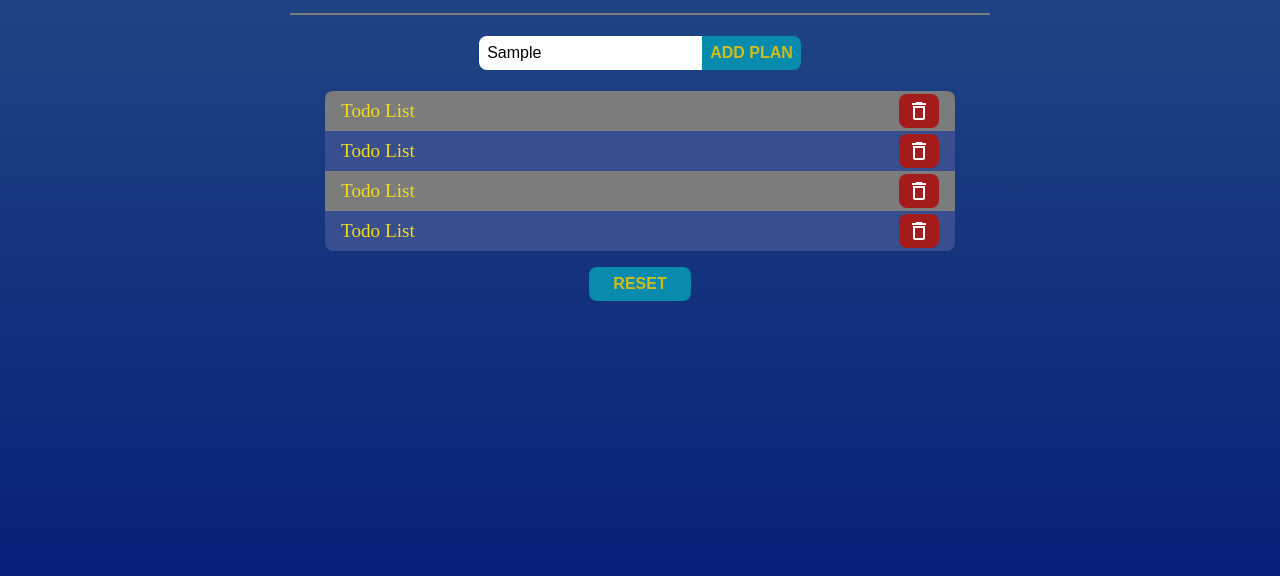
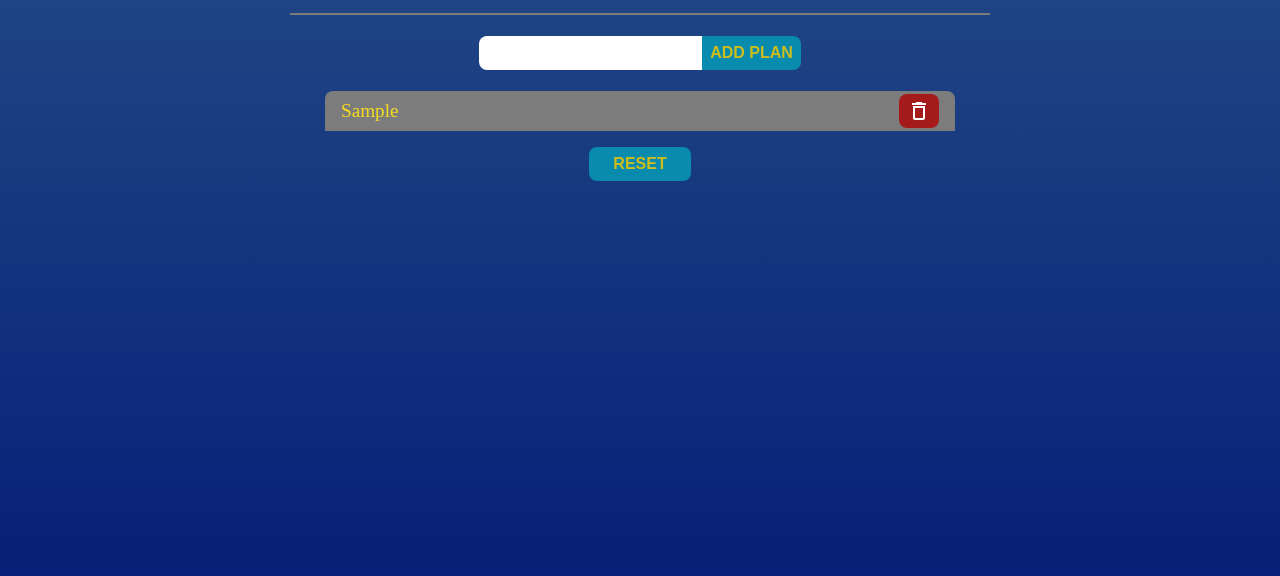
Before and after one commit to Makinloot/ToDo, a plain HTML site: page index.html in a window 1280 px wide. Both pictures are taken after typing "Sample" into the empty fields and a click on the button "ADD PLAN". Shown: the part 72-648 px from the top of the page. Drawn offline with Linux system fonts and the light colour scheme.

Commit message:
created addToDo and createListitem functions
addToDo function calls for createListItem and createListItem creates and adds list item to list.

```diff
--- a/index.html
+++ b/index.html
@@ -16,34 +16,10 @@
             <hr>
             <div class="list__container">
                 <div class="input__wrapper">
-                    <input class="input" type="text" id="input" autocomplete="off">
-                    <button class="button add__button" id="add-todo">add plan</button>
+                    <input class="input" type="text" id="input" autocomplete="off" maxlength="25">
+                    <button class="button add__button" id="add-todo" onclick="addToDo()">add plan</button>
                 </div>
                 <div class="list__wrapper">
-                    <li class="list__item">
-                        <p class="list__paragraph">Todo List</p>
-                        <button class="button list__delete">
-                            <img src="images/delete.png" alt="delete-icon">
-                        </button>
-                    </li>
-                    <li class="list__item">
-                        <p class="list__paragraph">Todo List</p>
-                        <button class="button list__delete">
-                            <img src="images/delete.png" alt="delete-icon">
-                        </button>
-                    </li>
-                    <li class="list__item">
-                        <p class="list__paragraph">Todo List</p>
-                        <button class="button list__delete">
-                            <img src="images/delete.png" alt="delete-icon">
-                        </button>
-                    </li>
-                    <li class="list__item">
-                        <p class="list__paragraph">Todo List</p>
-                        <button class="button list__delete">
-                            <img src="images/delete.png" alt="delete-icon">
-                        </button>
-                    </li>
                 </div>
                 <button class="button reset__list">reset</button>
             </div>
--- a/js/index.js
+++ b/js/index.js
@@ -0,0 +1,26 @@
+const input = document.getElementById("input");
+const wrapper = document.querySelector(".list__wrapper");
+
+function addToDo() {
+  // IF INPUT VALUE IS EMPTY WILL NOT ADD LIST ITEM
+  if (input.value == "") {
+    console.log("red");
+  } else {
+    createListItem();
+  }
+}
+
+// CREATES LIST ITEM
+function createListItem() {
+  let value = input.value;
+  const li = document.createElement("li");
+  // CREATES ELEMENTS FOR LIST ITEM
+  li.classList.add("list__item");
+  li.innerHTML = `
+        <p class="list__paragraph">${value}</p>
+        <button class="button list__delete">
+            <img src="images/delete.png" alt="delete-icon">
+        </button>`;
+  wrapper.append(li);
+  input.value = "";
+}
```
